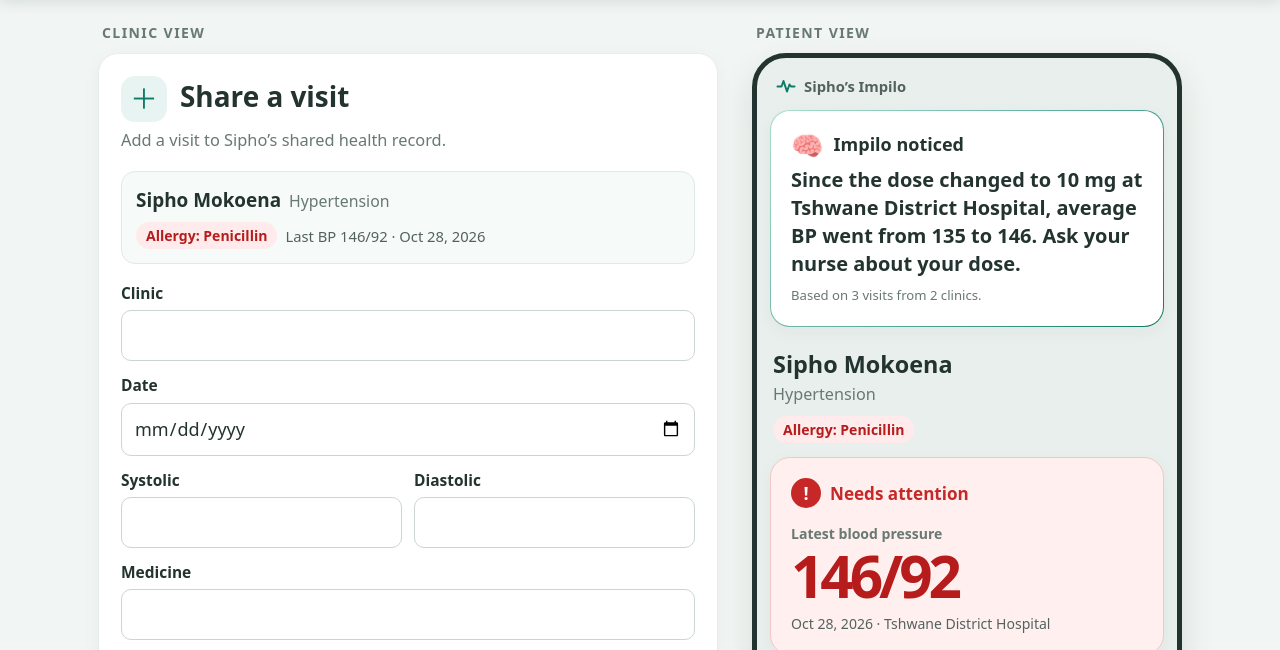
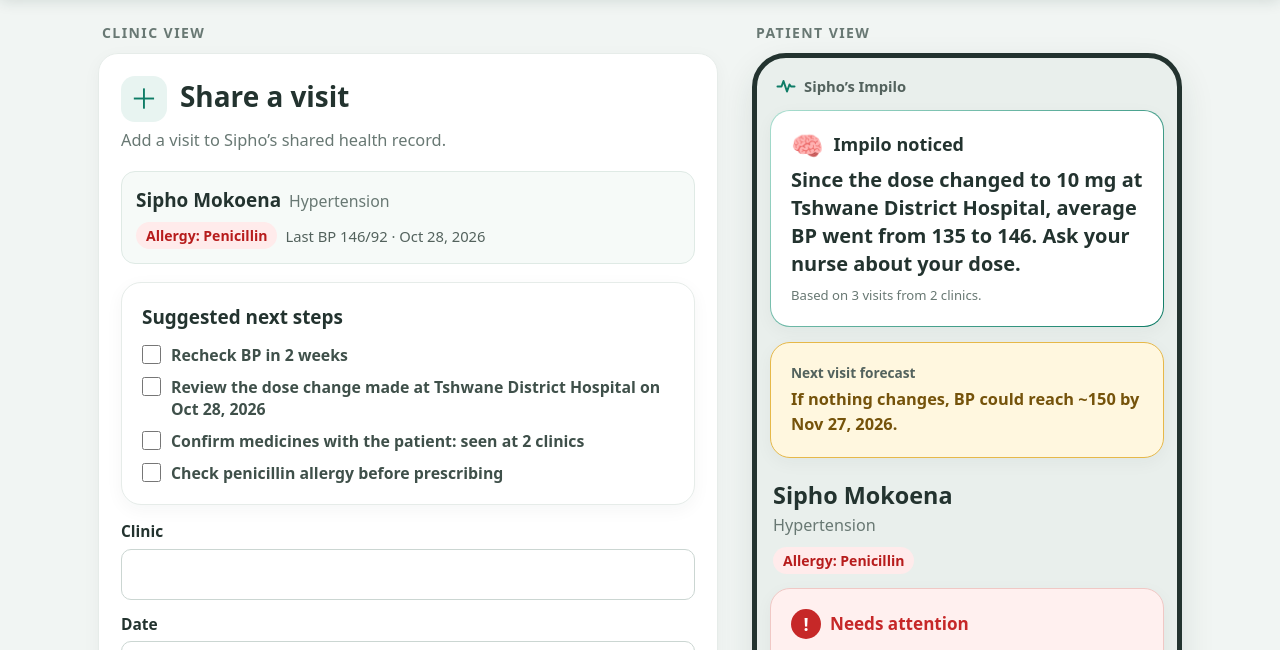
Before and after one commit to TMbatha/impilohealth, a website: page index.html in a window 1280 px wide. Shown: the part 77-727 px from the top of the page. Drawn offline with Linux system fonts and the light colour scheme.

Commit message:
Forecast and next steps

```diff
--- a/index.html
+++ b/index.html
@@ -205,7 +205,9 @@
 
     .noticed-copy.fading { opacity: 0; }
     .noticed-meta { margin: 8px 0 0; color: #687873; font-size: .73rem; }
-    .noticed-card.entering { animation: noticedEnter .45s ease-out both; }
+    .noticed-card.entering, .forecast-card.entering, .next-steps-card.entering {
+      animation: noticedEnter .45s ease-out both;
+    }
     .analysing-dot {
       display: inline-block;
       width: 7px;
@@ -278,6 +280,36 @@
       line-height: 1.4;
     }
 
+    .next-steps-list { display: grid; gap: 10px; }
+    .next-step {
+      display: flex;
+      align-items: flex-start;
+      gap: 10px;
+      margin: 0;
+      color: #3f504a;
+      font-size: .88rem;
+      line-height: 1.4;
+      cursor: pointer;
+    }
+
+    .next-step input {
+      flex: 0 0 19px;
+      width: 19px;
+      height: 19px;
+      margin: 1px 0 0;
+      accent-color: #0E7C66;
+    }
+
+    .forecast-card { transition: opacity .25s ease, transform .25s ease; }
+    .forecast-card.stable { border-color: #bfdfd5; background: #e8f4f1; }
+    .forecast-card.caution { border-color: #e6b849; background: #fff7df; }
+    .forecast-card.alert { border-color: #f0c8c5; background: #fff0ef; }
+    .forecast-label { margin: 0 0 4px; color: #53625d; font-size: .76rem; font-weight: 750; }
+    .forecast-copy { margin: 0; font-size: .91rem; font-weight: 650; }
+    .forecast-card.stable .forecast-copy { color: #0E7C66; }
+    .forecast-card.caution .forecast-copy { color: #75530b; }
+    .forecast-card.alert .forecast-copy { color: #B71C1C; }
+
     .chart-legend { margin: -4px 0 8px; color: #687873; font-size: .76rem; }
     .chart-scroll { overflow-x: auto; }
     .chart {
@@ -337,7 +369,10 @@
     }
 
     .bar.alert { background: #C62828; }
-    .bar-date { padding-top: 5px; color: #53625d; font-size: .67rem; white-space: nowrap; }
+    .bar.forecast-stable { border: 2px dashed #0E7C66; background: #0E7C66; opacity: .4; }
+    .bar.forecast-caution { border: 2px dashed #b17a00; background: #e6b849; opacity: .55; }
+    .bar.forecast-alert { border: 2px dashed #C62828; background: #C62828; opacity: .45; }
+    .bar-date { padding-top: 5px; color: #53625d; font-size: .67rem; line-height: 1.2; text-align: center; white-space: nowrap; }
     .timeline { position: relative; padding-left: 22px; }
     .timeline::before {
       position: absolute;
@@ -467,6 +502,7 @@
           <p class="form-intro">Add a visit to Sipho’s shared health record.</p>
 
           <div id="clinic-patient-banner" class="patient-banner"></div>
+          <div id="suggested-next-steps"></div>
 
           <form id="clinic-form">
             <label for="clinic">Clinic</label>
@@ -530,6 +566,7 @@
     const formMessage = document.getElementById("form-message");
     const arrivalToast = document.getElementById("arrival-toast");
     let knownVisitCount = 0;
+    let knownVisitsSignature = "";
     let toastTimer;
     let heroTimer;
     let heroFadeTimer;
@@ -608,6 +645,77 @@
       return "Your readings look stable.";
     }
 
+    function forecastSystolic(visits) {
+      if (visits.length < 3) return null;
+      const points = visits.map(visit => ({
+        day: Date.parse(`${String(visit.date).slice(0, 10)}T00:00:00Z`) / 86400000,
+        systolic: Number(visit.systolic),
+        date: String(visit.date).slice(0, 10)
+      })).filter(point => Number.isFinite(point.day) && Number.isFinite(point.systolic));
+      if (points.length < 3) return null;
+
+      const firstDay = points[0].day;
+      const latest = points[points.length - 1];
+      const xs = points.map(point => point.day - firstDay);
+      const meanX = xs.reduce((sum, value) => sum + value, 0) / xs.length;
+      const meanY = points.reduce((sum, point) => sum + point.systolic, 0) / points.length;
+      const variance = xs.reduce((sum, value) => sum + (value - meanX) ** 2, 0);
+      const covariance = points.reduce(
+        (sum, point, index) => sum + (xs[index] - meanX) * (point.systolic - meanY),
+        0
+      );
+      const slope = variance ? covariance / variance : 0;
+      const projected = Math.round(meanY + slope * (xs[xs.length - 1] + 30 - meanX));
+      const latestDate = new Date(`${latest.date}T00:00:00Z`);
+      latestDate.setUTCDate(latestDate.getUTCDate() + 30);
+      return {
+        value: projected,
+        date: latestDate.toISOString().slice(0, 10),
+        tone: projected >= 160 ? "alert" : projected >= 140 ? "caution" : "stable"
+      };
+    }
+
+    function updateSuggestedNextSteps(patient, visits, insights, animate) {
+      const latest = [...visits].sort((a, b) => String(b.date).localeCompare(String(a.date)))[0];
+      const clinics = new Set(visits.map(visit => visit.clinic).filter(Boolean));
+      const alerts = insights.filter(item => item.level === "alert" || item.type === "alert");
+      const doseAlert = alerts.find(item => /dose changed/i.test(item.text || ""));
+      const steps = [];
+
+      if (latest && isAlert(latest)) steps.push("Recheck BP in 2 weeks");
+      if (doseAlert) {
+        const match = doseAlert.text.match(/dose changed to .+? at (.+?) \((\d{4}-\d{2}-\d{2})\)/i);
+        if (match) {
+          steps.push(`Review the dose change made at ${match[1]} on ${friendlyDate(match[2])}`);
+        }
+      }
+      if (clinics.size >= 2) {
+        steps.push(`Confirm medicines with the patient: seen at ${clinics.size} clinics`);
+      }
+
+      const allergies = Array.isArray(patient.allergies)
+        ? patient.allergies
+        : String(patient.allergies || "").split(",").map(value => value.trim()).filter(Boolean);
+      const penicillin = allergies.find(allergy => /penicillin/i.test(allergy));
+      steps.push(penicillin
+        ? `Check ${penicillin.toLowerCase()} allergy before prescribing`
+        : allergies.length
+          ? `Check listed allergies before prescribing: ${allergies.join(", ")}`
+          : "Confirm allergies before prescribing");
+
+      document.getElementById("suggested-next-steps").innerHTML = `
+        <section class="card next-steps-card${animate ? " entering" : ""}">
+          <h2>Suggested next steps</h2>
+          <div class="next-steps-list">
+            ${steps.map(step => `<label class="next-step">
+              <input type="checkbox" aria-label="${escapeHtml(step)}">
+              <span>${escapeHtml(step)}</span>
+            </label>`).join("")}
+          </div>
+        </section>
+      `;
+    }
+
     function updateClinicWarning() {
       const systolic = Number(document.getElementById("systolic").value);
       const diastolic = Number(document.getElementById("diastolic").value);
@@ -672,19 +780,23 @@
       const insights = getInsights(patient, visits, today);
       const chronologicalVisits = [...visits].sort((a, b) => String(a.date).localeCompare(String(b.date)));
       const orderedVisits = [...chronologicalVisits].reverse();
+      const forecast = forecastSystolic(chronologicalVisits);
       const latest = orderedVisits[0];
       const needsAttention = !latest || isAlert(latest) ||
         insights.some(item => item.level === "alert" || item.type === "alert");
       const visitArrived = visits.length > knownVisitCount;
+      const visitsChanged = JSON.stringify(visits) !== knownVisitsSignature;
       knownVisitCount = visits.length;
+      knownVisitsSignature = JSON.stringify(visits);
       clearTimeout(heroTimer);
       clearTimeout(heroFadeTimer);
 
       updateClinicBanner(patient, visits);
+      updateSuggestedNextSteps(patient, visits, insights, visitsChanged);
       updateClinicWarning();
       const heroSentence = insightHeroSentence(insights);
       patientView.innerHTML = `
-        <section class="card noticed-card${visitArrived ? " entering" : ""}" aria-live="polite">
+        <section class="card noticed-card${visitsChanged ? " entering" : ""}" aria-live="polite">
           <div class="noticed-heading">
             <span class="noticed-emoji" aria-hidden="true">🧠</span>
             <h2 class="noticed-title">Impilo noticed</h2>
@@ -694,6 +806,10 @@
             : escapeHtml(heroSentence)}</p>
           <p class="noticed-meta">Based on ${visits.length} visits from ${new Set(visits.map(visit => visit.clinic).filter(Boolean)).size} clinics.</p>
         </section>
+        ${forecast ? `<section class="card forecast-card ${forecast.tone}${visitsChanged ? " entering" : ""}">
+          <p class="forecast-label">Next visit forecast</p>
+          <p class="forecast-copy">If nothing changes, BP could reach ~${forecast.value} by ${escapeHtml(friendlyDate(forecast.date))}.</p>
+        </section>` : ""}
         <header class="patient-header">
           <h1>${escapeHtml(patient.name)}</h1>
           <p class="condition">${escapeHtml(patient.condition)}</p>
@@ -748,6 +864,12 @@
                           <span class="bar-date">${escapeHtml(friendlyDate(visit.date, true))}</span>
                         </div>`;
                       }).join("")}
+                      ${forecast ? `<div class="bar-item" title="Forecast: ${forecast.value}">
+                        <div class="bar-space">
+                          <div class="bar forecast-${forecast.tone}" style="height:${Math.max(3, Math.min(180, (forecast.value - 100) * 3))}px"></div>
+                        </div>
+                        <span class="bar-date">Forecast<br>~${forecast.value}</span>
+                      </div>` : ""}
                     </div>
                   </div>
                 </div>
@@ -848,6 +970,7 @@
 
     seedDemoData();
     knownVisitCount = getVisits().length;
+    knownVisitsSignature = JSON.stringify(getVisits());
     onDataChange(renderPatient);
     renderPatient();
   </script>
```
